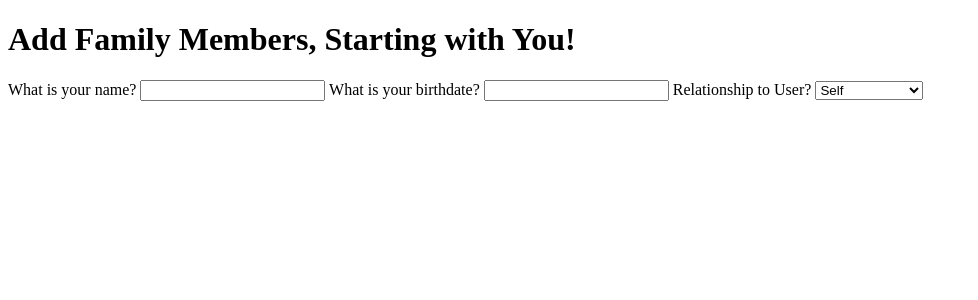
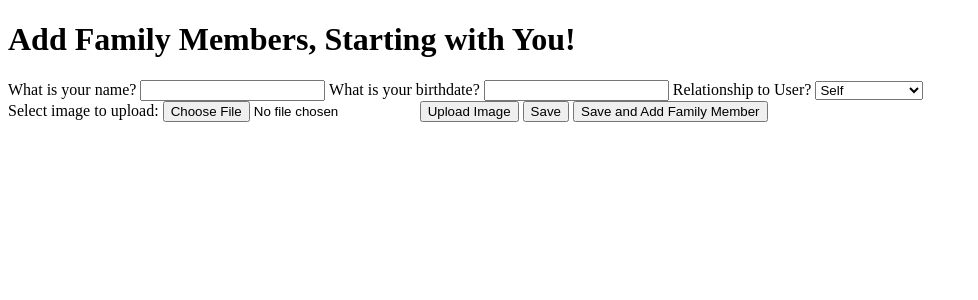
Before and after one commit to sabracadabra510/Wishblaster, a Flask app: page /create_family in a window 1280 px wide. Shown: the top 300 px of the page, without its empty margins (0-978 px from the left). Run offline with Flask 2, Linux system fonts and the light colour scheme.

Commit message:
added to create family html template

```diff
--- a/templates/create_family.html
+++ b/templates/create_family.html
@@ -29,4 +29,12 @@
         <option value="brother_in_law">Brother in Law</option>
      </select>
   </form>
+
+  <form action="upload.php" method="POST" enctype="multipart/form-data"></form>
+    Select image to upload:
+    <input type="file" name="fileToUpload" id="fileToUpload">
+    <input type="submit" value="Upload Image" name= "submit">
+    <input type="submit" value="Save">
+    <input type="submit" value="Save and Add Family Member"
+  </form>
 {% endblock %}
```
